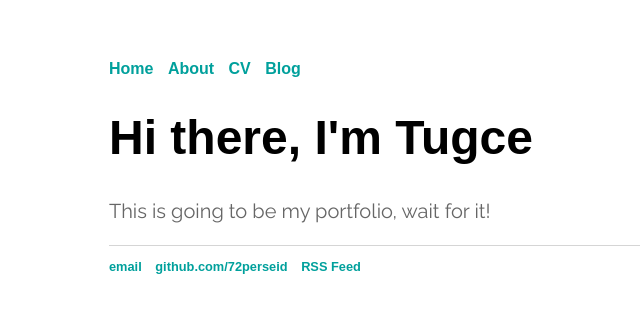
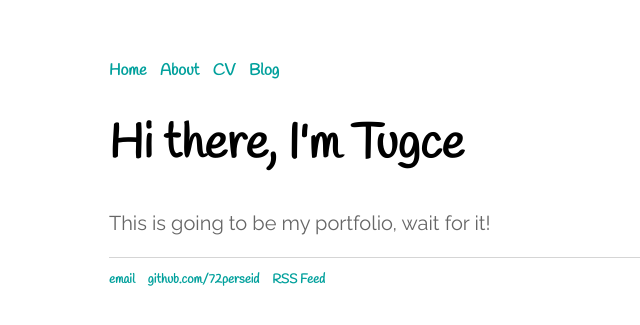
Before and after one commit to 72perseid/72perseid.github.io, a Jekyll site: the page built from index.html, in a window 1280 px wide. Shown: the top 325 px of the page, without its empty margins (83-723 px from the left). Built offline with Jekyll 4.4.1, drawn with Linux system fonts in a browser that asks for light colours.

Commit message:
Update default.html

```diff
--- a/_layouts/default.html
+++ b/_layouts/default.html
@@ -5,7 +5,7 @@
 
 <link rel="preconnect" href="https://fonts.googleapis.com">
 <link rel="preconnect" href="https://fonts.gstatic.com" crossorigin>
-<link href="https://fonts.googleapis.com/css2?family=Montserrat&family=Raleway&display=swap" rel="stylesheet">
+<link href="https://fonts.googleapis.com/css2?family=Handlee&family=Raleway&display=swap" rel="stylesheet">
  <link rel="stylesheet" href="/css/main.css">
 	</head>
 	<body>
```
